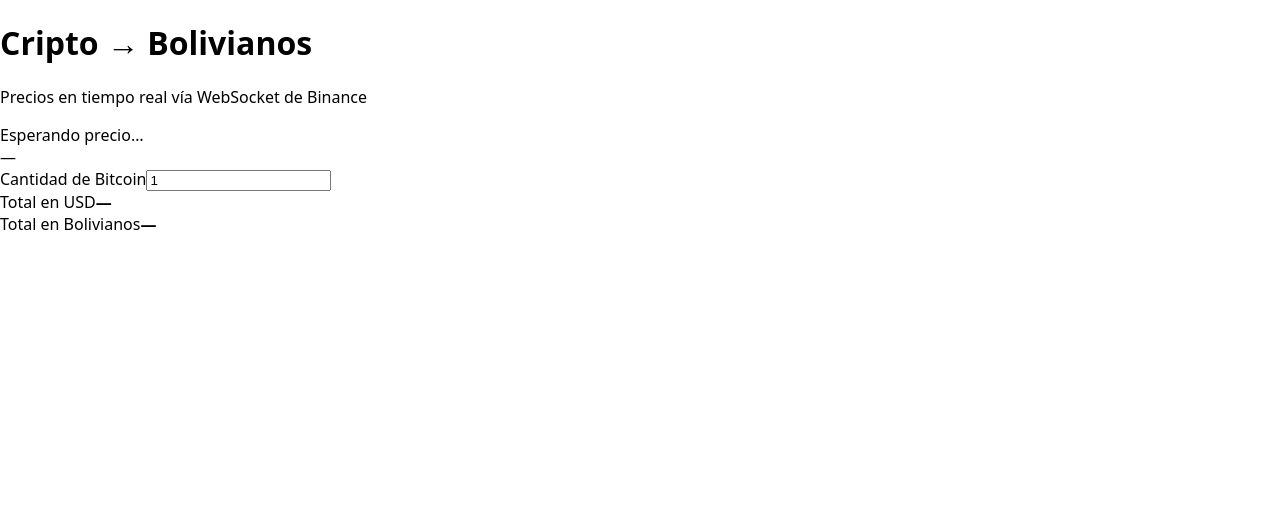
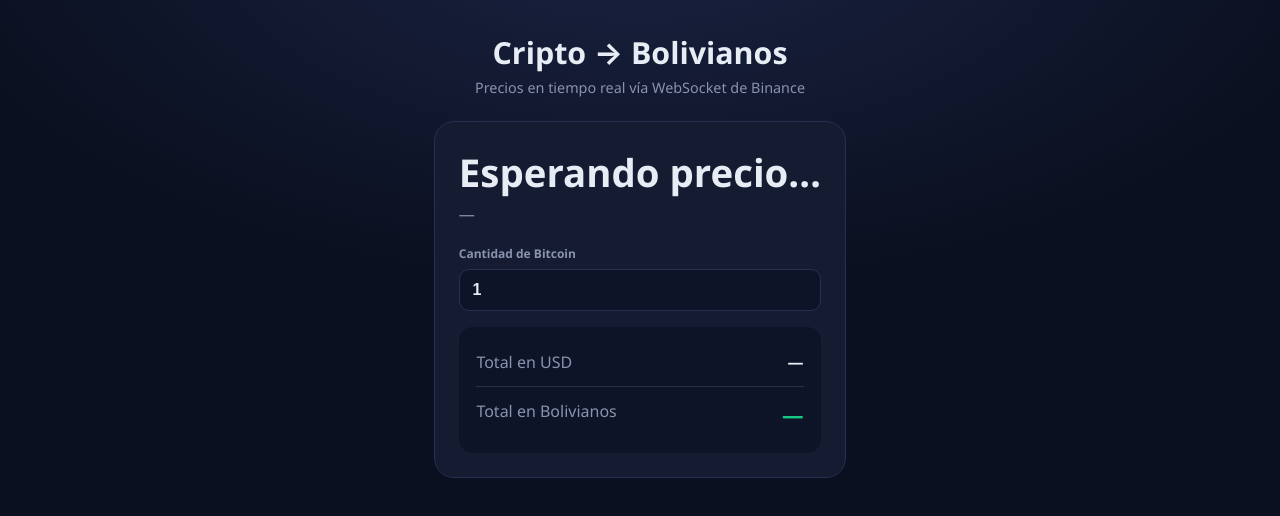
Before and after one commit to emmi-lili/websocket-fx-cripto, a React (Vite) app: page / in a window 1280 px wide. Shown: the top 516 px of the page. Built offline with nearby package versions, Linux system fonts and the light colour scheme; no server answers.

Commit message:
style: add dark theme for converter card

```diff
--- a/src/index.css
+++ b/src/index.css
@@ -1,4 +1,116 @@
+:root {
+  --bg: #0b1020;
+  --bg-card: #151c32;
+  --bg-input: #0d1428;
+  --borde: #26304f;
+  --texto: #e7ecf5;
+  --texto-tenue: #8893ad;
+  --verde: #16c784;
+  --rojo: #ea3943;
+  --acento: #6c8cff;
+}
+
+* {
+  box-sizing: border-box;
+  margin: 0;
+  padding: 0;
+}
+
 body {
-  margin: 0;
-  font-family: system-ui, sans-serif;
+  font-family: 'Segoe UI', system-ui, -apple-system, sans-serif;
+  background: radial-gradient(1200px 600px at 50% -10%, #1a2342 0%, var(--bg) 60%);
+  color: var(--texto);
+  min-height: 100vh;
+  display: flex;
+  justify-content: center;
+  padding: 2rem 1rem;
 }
+
+.app {
+  width: 100%;
+  max-width: 520px;
+}
+
+.header {
+  text-align: center;
+  margin-bottom: 1.5rem;
+}
+
+.header h1 {
+  font-size: 1.9rem;
+}
+
+.sub {
+  color: var(--texto-tenue);
+  font-size: 0.9rem;
+  margin-top: 0.3rem;
+}
+
+.card {
+  background: var(--bg-card);
+  border: 1px solid var(--borde);
+  border-radius: 20px;
+  padding: 1.5rem;
+}
+
+.precio-principal {
+  font-size: 2.4rem;
+  font-weight: 800;
+  margin-bottom: 0.35rem;
+}
+
+.precio-usd {
+  color: var(--texto-tenue);
+  margin-bottom: 1.25rem;
+}
+
+.campo {
+  display: flex;
+  flex-direction: column;
+  gap: 0.4rem;
+  margin-bottom: 1rem;
+}
+
+.campo label {
+  font-size: 0.75rem;
+  color: var(--texto-tenue);
+  font-weight: 600;
+}
+
+.campo input {
+  background: var(--bg-input);
+  border: 1.5px solid var(--borde);
+  border-radius: 10px;
+  padding: 0.7rem 0.8rem;
+  color: var(--texto);
+  font-size: 1rem;
+  font-weight: 600;
+  outline: none;
+}
+
+.resultado {
+  background: var(--bg-input);
+  border-radius: 14px;
+  padding: 1rem 1.1rem;
+}
+
+.resultado-fila {
+  display: flex;
+  justify-content: space-between;
+  padding: 0.5rem 0;
+}
+
+.resultado-fila span {
+  color: var(--texto-tenue);
+}
+
+.resultado-fila.destacado {
+  border-top: 1px solid var(--borde);
+  margin-top: 0.3rem;
+  padding-top: 0.8rem;
+}
+
+.resultado-fila.destacado strong {
+  font-size: 1.35rem;
+  color: var(--verde);
+}
```
